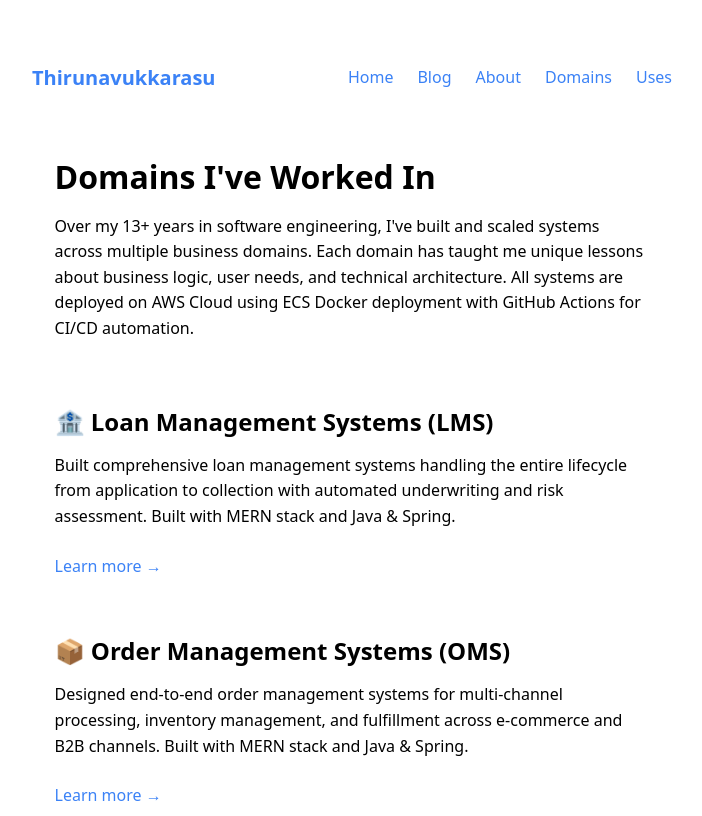
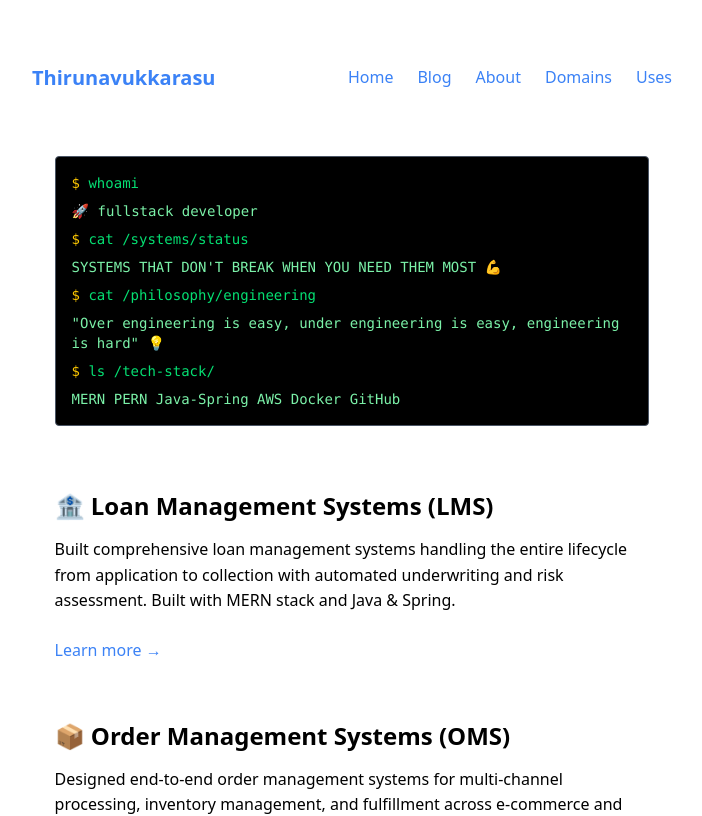
Before and after one commit to Thirunavukkarasu/thiru.site, a Next.js app: page /domains in a window 1280 px wide. Shown: the top 816 px of the page, without its empty margins (288-990 px from the left). Built offline with nearby package versions, Linux system fonts and the light colour scheme.

Commit message:
fixed domain page

```diff
--- a/src/app/domains/page.tsx
+++ b/src/app/domains/page.tsx
@@ -50,15 +50,31 @@ export const metadata: Metadata = {
 export default function Domains() {
   return (
     <div className="prose prose-neutral dark:prose-invert">
-      <h1>Domains I've Worked In</h1>
-
-      <p>
-        Over my 13+ years in software engineering, I've built and scaled systems
-        across multiple business domains. Each domain has taught me unique
-        lessons about business logic, user needs, and technical architecture.
-        All systems are deployed on AWS Cloud using ECS Docker deployment with
-        GitHub Actions for CI/CD automation.
-      </p>
+      <div className="my-8 p-4 bg-black text-green-400 font-mono text-sm border border-gray-600 rounded">
+        <div className="mb-2">
+          <span className="text-yellow-400">$</span> whoami
+        </div>
+        <div className="mb-2 text-green-300">🚀 fullstack developer</div>
+        <div className="mb-2">
+          <span className="text-yellow-400">$</span> cat /systems/status
+        </div>
+        <div className="mb-2 text-green-300">
+          SYSTEMS THAT DON'T BREAK WHEN YOU NEED THEM MOST 💪
+        </div>
+        <div className="mb-2">
+          <span className="text-yellow-400">$</span> cat /philosophy/engineering
+        </div>
+        <div className="mb-2 text-green-300">
+          "Over engineering is easy, under engineering is easy, engineering is
+          hard" 💡
+        </div>
+        <div className="mb-2">
+          <span className="text-yellow-400">$</span> ls /tech-stack/
+        </div>
+        <div className="text-green-300">
+          MERN PERN Java-Spring AWS Docker GitHub
+        </div>
+      </div>
 
       <div className="grid gap-6 mt-8">
         <section>
```
